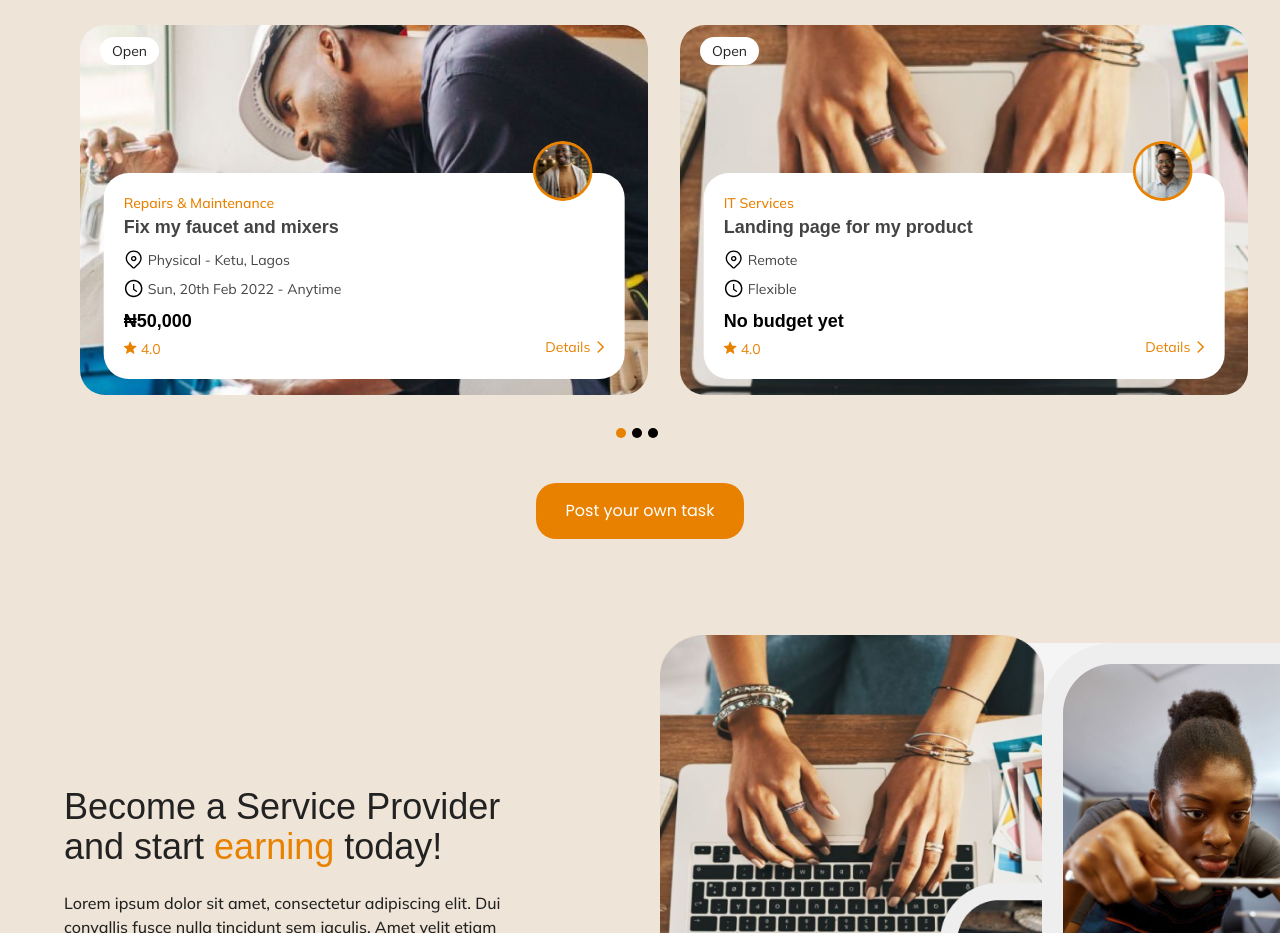
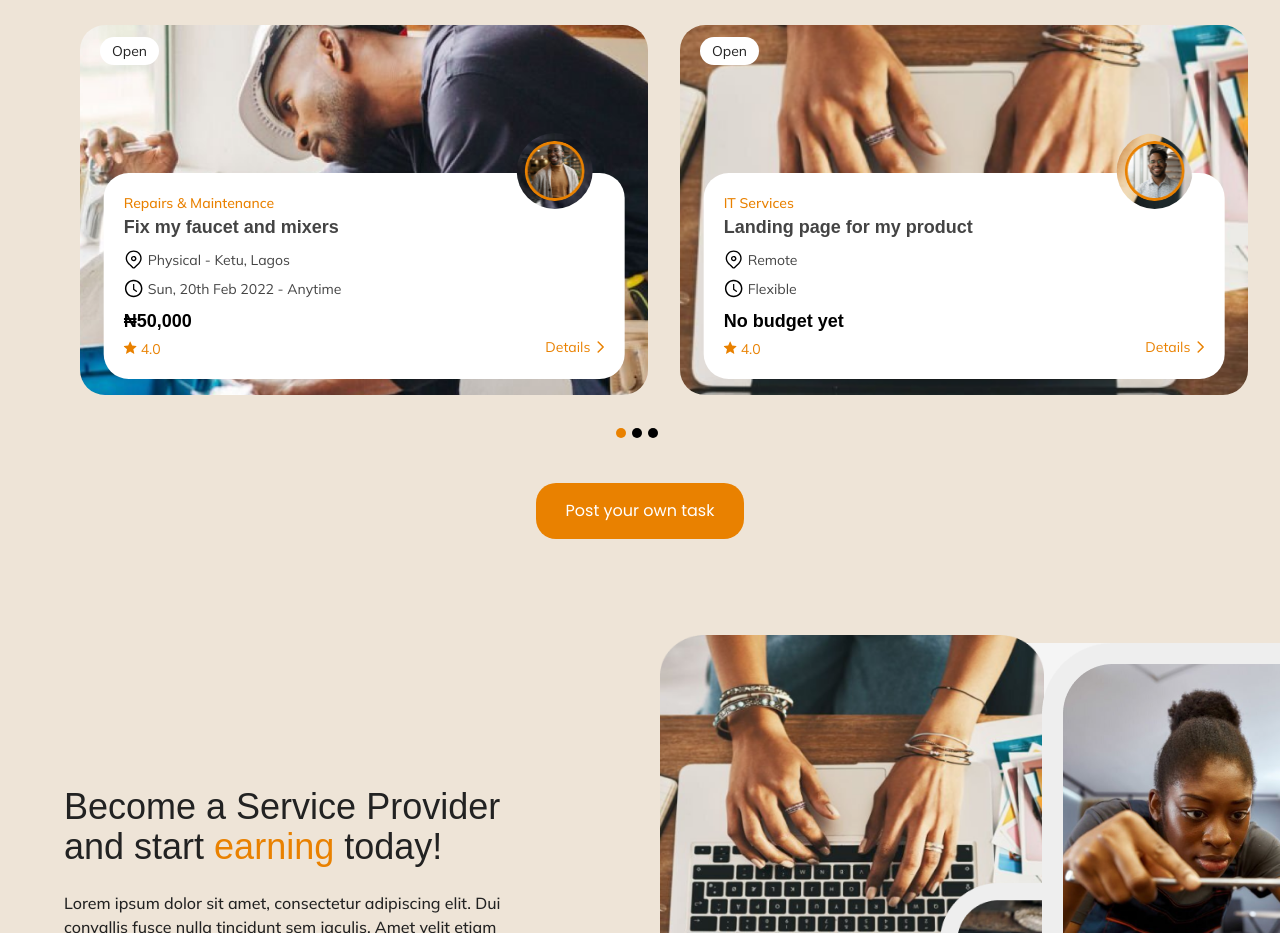
Before and after one commit to JustShuaib/123-test, a React (Vite) app: page / in a window 1280 px wide. Shown: the part 1420-2353 px from the top of the page. Built offline with nearby package versions, Linux system fonts and the light colour scheme; a web font is replaced by a local one.

Commit message:
Added cut to the carousel

```diff
--- a/src/components/SecondSlider.tsx
+++ b/src/components/SecondSlider.tsx
@@ -66,9 +66,7 @@ const SecondSlider = () => {
               <div
                 key={index}
                 className="rounded-25 bg-center relative bg-no-repeat bg-cover h-[370px]"
-                style={{
-                  backgroundImage: `url(${img})`,
-                }}
+                style={{ backgroundImage: `url(${img})` }}
               >
                 <span
                   className={`absolute top-3 px-3 py-1 left-5 text-sm capitalize rounded-[50px] ${
@@ -80,8 +78,10 @@ const SecondSlider = () => {
 
                 <div className="bg-white absolute bottom-4 p-5 w-11/12 left-1/2 -translate-x-1/2 rounded-25">
                   <div
-                    // style={{ clipPath: "circle(80%)" }}
-                    className="absolute -top-10 right-6 p-2 z-10 rounded-full"
+                    style={{ backgroundImage: `url(${img})` }}
+                    className={`absolute -top-10 right-8 p-2 rounded-full ${
+                      index === 0 ? "bg-center" : "bg-right-top"
+                    }`}
                   >
                     <img src={smImg} alt={title} className="rounded-full" />
                   </div>
```
